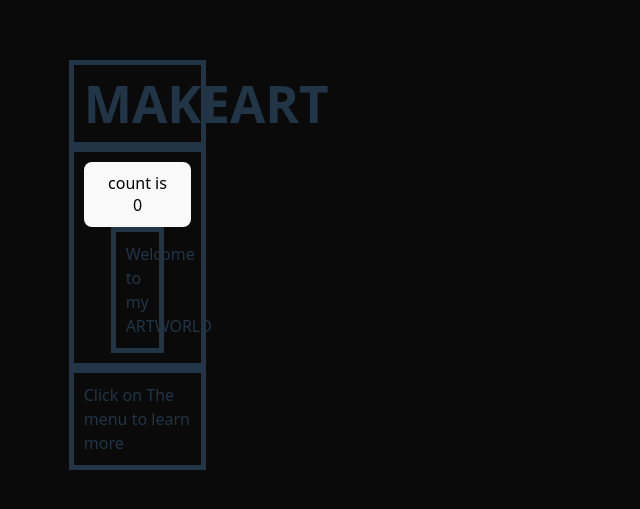
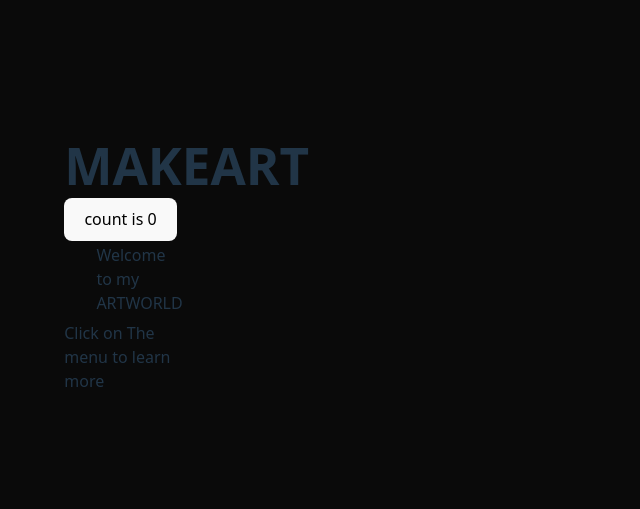
Before and after one commit to katombe001/Mmy-makart, a React (Vite) app in the folder my-kinrtic-makeart/: page / in a window 1280 px wide. Shown: the part 135-644 px from the top of the page, without its empty margins (0-640 px from the left). Built offline with nearby package versions, Linux system fonts and the light colour scheme.

Commit message:
test001design

```diff
--- a/my-kinrtic-makeart/src/App.css
+++ b/my-kinrtic-makeart/src/App.css
@@ -58,8 +58,8 @@ body {
 
 
 .center {
-  border: 5px solid;
+  border: 100px;
   margin: auto;
   width: 50%;
-  padding: 10px;
+  padding: 2px;
 }
```
